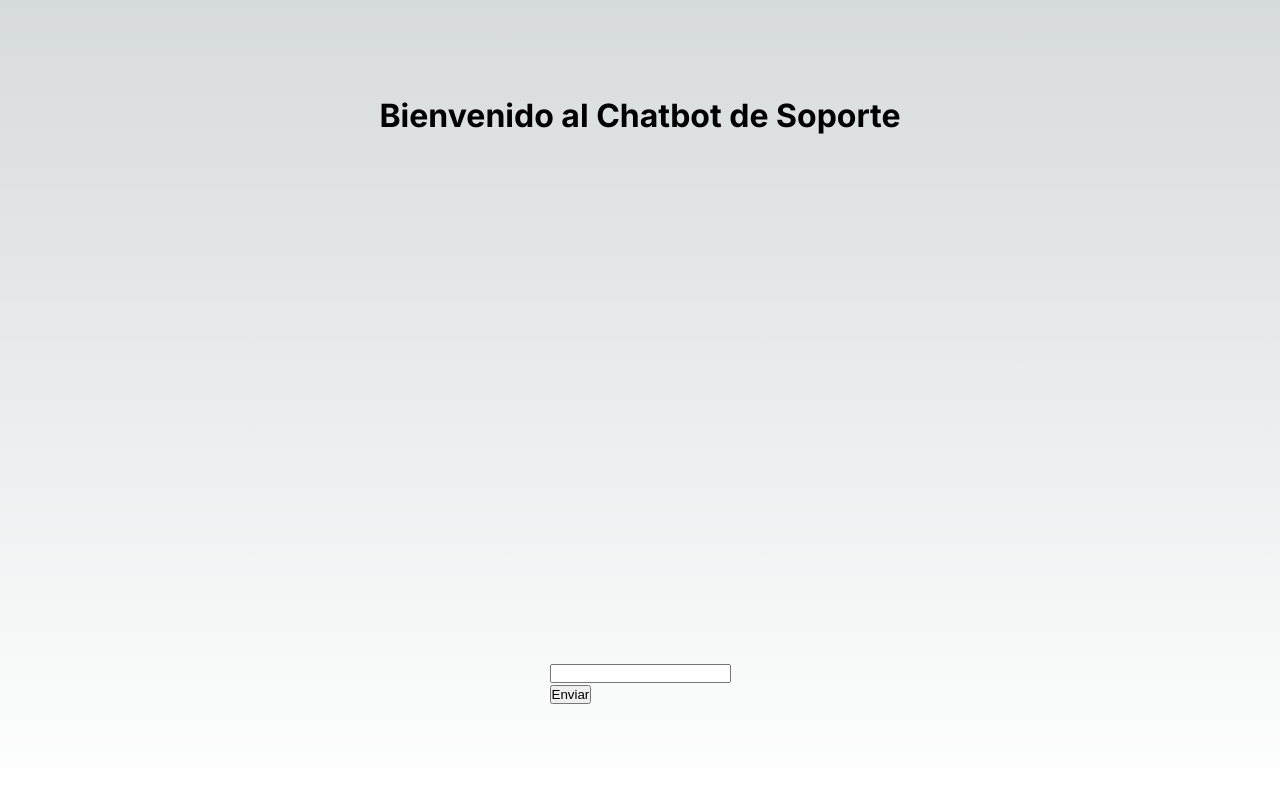
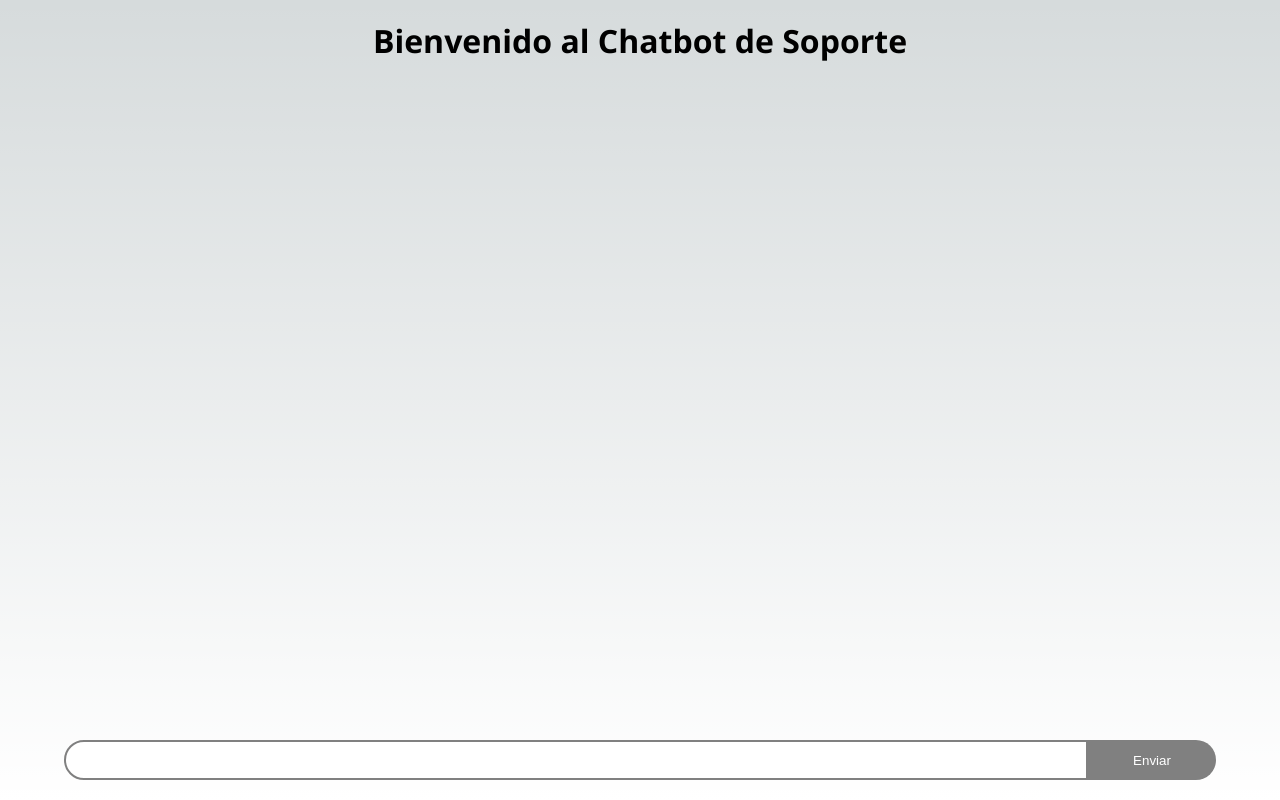
Before and after one commit to DMancia03/chatbot-soporte-universitario, a Next.js app: page / in a window 1280 px wide. Built offline with nearby package versions, Linux system fonts and the light colour scheme.

Commit message:
Agregando diseño css

```diff
--- a/src/app/page.js
+++ b/src/app/page.js
@@ -5,7 +5,9 @@ import Chatbot from "@/components/Chatbot";
 export default function Home() {
   return (
     <main className={styles.main}>
-      <h1 className={styles.title}>Bienvenido al Chatbot de Soporte</h1>
+      <div className={styles.chatbot_title}>
+        <h1 className={styles.title}>Bienvenido al Chatbot de Soporte</h1>
+      </div>
       <Chatbot />
     </main>
   );
--- a/src/app/page.module.css
+++ b/src/app/page.module.css
@@ -1,230 +1,64 @@
 .main {
   display: flex;
   flex-direction: column;
-  justify-content: space-between;
-  align-items: center;
-  padding: 6rem;
-  min-height: 100vh;
+  height: 100vh;
+  font-family: 'Segoe UI', Tahoma, Geneva, Verdana, sans-serif;
 }
 
-.description {
-  display: inherit;
-  justify-content: inherit;
-  align-items: inherit;
-  font-size: 0.85rem;
-  max-width: var(--max-width);
-  width: 100%;
-  z-index: 2;
-  font-family: var(--font-mono);
+.chatbot_title{
+  height: 10vh;
+  display: flex;
+  flex-direction: column;
+  justify-content: center;
+  align-items: center;
 }
 
-.description a {
+.chatbot_caja{
+  height: 80vh;
+  overflow-y: scroll;
   display: flex;
+  flex-direction: column;
+  align-items: start;
+  gap: 1em;
+  padding: 2em;
+}
+
+.chatbot_input{
+  height: 10vh;
+  display: flex;
+  flex-direction: row;
   justify-content: center;
   align-items: center;
-  gap: 0.5rem;
 }
 
-.description p {
-  position: relative;
-  margin: 0;
-  padding: 1rem;
-  background-color: rgba(var(--callout-rgb), 0.5);
-  border: 1px solid rgba(var(--callout-border-rgb), 0.3);
-  border-radius: var(--border-radius);
+.msg_user{
+  padding: 1em;
+  background-color: gray;
+  color: white;
+  border-radius: 5rem;
 }
 
-.code {
-  font-weight: 700;
-  font-family: var(--font-mono);
+.msg_bot{
+  padding: 1em;
+  background-color: black;
+  color: white;
+  border-radius: 5rem;
+}
+.input_send{
+  border: gray 2px solid;
+  height: 3em;
+  width: 80%;
+  outline: none;
+  border-radius: 5rem 0rem 0rem 5rem;
+  padding-left: 2em;
+  padding-right: 2em;
 }
 
-.grid {
-  display: grid;
-  grid-template-columns: repeat(4, minmax(25%, auto));
-  max-width: 100%;
-  width: var(--max-width);
+.btn_send{
+  background-color: gray;
+  border-radius: 0rem 5rem 5rem 0rem;
+  border: none;
+  height: 3em;
+  width: 10%;
+  color: white;
 }
-
-.card {
-  padding: 1rem 1.2rem;
-  border-radius: var(--border-radius);
-  background: rgba(var(--card-rgb), 0);
-  border: 1px solid rgba(var(--card-border-rgb), 0);
-  transition: background 200ms, border 200ms;
-}
-
-.card span {
-  display: inline-block;
-  transition: transform 200ms;
-}
-
-.card h2 {
-  font-weight: 600;
-  margin-bottom: 0.7rem;
-}
-
-.card p {
-  margin: 0;
-  opacity: 0.6;
-  font-size: 0.9rem;
-  line-height: 1.5;
-  max-width: 30ch;
-  text-wrap: balance;
-}
-
-.center {
-  display: flex;
-  justify-content: center;
-  align-items: center;
-  position: relative;
-  padding: 4rem 0;
-}
-
-.center::before {
-  background: var(--secondary-glow);
-  border-radius: 50%;
-  width: 480px;
-  height: 360px;
-  margin-left: -400px;
-}
-
-.center::after {
-  background: var(--primary-glow);
-  width: 240px;
-  height: 180px;
-  z-index: -1;
-}
-
-.center::before,
-.center::after {
-  content: "";
-  left: 50%;
-  position: absolute;
-  filter: blur(45px);
-  transform: translateZ(0);
-}
-
-.logo {
-  position: relative;
-}
-/* Enable hover only on non-touch devices */
-@media (hover: hover) and (pointer: fine) {
-  .card:hover {
-    background: rgba(var(--card-rgb), 0.1);
-    border: 1px solid rgba(var(--card-border-rgb), 0.15);
-  }
-
-  .card:hover span {
-    transform: translateX(4px);
-  }
-}
-
-@media (prefers-reduced-motion) {
-  .card:hover span {
-    transform: none;
-  }
-}
-
-/* Mobile */
-@media (max-width: 700px) {
-  .content {
-    padding: 4rem;
-  }
-
-  .grid {
-    grid-template-columns: 1fr;
-    margin-bottom: 120px;
-    max-width: 320px;
-    text-align: center;
-  }
-
-  .card {
-    padding: 1rem 2.5rem;
-  }
-
-  .card h2 {
-    margin-bottom: 0.5rem;
-  }
-
-  .center {
-    padding: 8rem 0 6rem;
-  }
-
-  .center::before {
-    transform: none;
-    height: 300px;
-  }
-
-  .description {
-    font-size: 0.8rem;
-  }
-
-  .description a {
-    padding: 1rem;
-  }
-
-  .description p,
-  .description div {
-    display: flex;
-    justify-content: center;
-    position: fixed;
-    width: 100%;
-  }
-
-  .description p {
-    align-items: center;
-    inset: 0 0 auto;
-    padding: 2rem 1rem 1.4rem;
-    border-radius: 0;
-    border: none;
-    border-bottom: 1px solid rgba(var(--callout-border-rgb), 0.25);
-    background: linear-gradient(
-      to bottom,
-      rgba(var(--background-start-rgb), 1),
-      rgba(var(--callout-rgb), 0.5)
-    );
-    background-clip: padding-box;
-    backdrop-filter: blur(24px);
-  }
-
-  .description div {
-    align-items: flex-end;
-    pointer-events: none;
-    inset: auto 0 0;
-    padding: 2rem;
-    height: 200px;
-    background: linear-gradient(
-      to bottom,
-      transparent 0%,
-      rgb(var(--background-end-rgb)) 40%
-    );
-    z-index: 1;
-  }
-}
-
-/* Tablet and Smaller Desktop */
-@media (min-width: 701px) and (max-width: 1120px) {
-  .grid {
-    grid-template-columns: repeat(2, 50%);
-  }
-}
-
-@media (prefers-color-scheme: dark) {
-  .vercelLogo {
-    filter: invert(1);
-  }
-
-  .logo {
-    filter: invert(1) drop-shadow(0 0 0.3rem #ffffff70);
-  }
-}
-
-@keyframes rotate {
-  from {
-    transform: rotate(360deg);
-  }
-  to {
-    transform: rotate(0deg);
-  }
-}
--- a/src/components/Chatbot.jsx
+++ b/src/components/Chatbot.jsx
@@ -3,6 +3,8 @@
 import React, {useState, useId} from "react"
 import axios from "axios"
 import Message from "./Message"
+import Styles from '../app/page.module.css'
+import { ST } from "next/dist/shared/lib/utils"
 
 const Chatbot = () => {
     //Mensaje del usuario
@@ -46,14 +48,12 @@ const Chatbot = () => {
     //Componente html
     return (
         <div>
-            <div>
+            <div className={Styles.chatbot_caja}>
                 {messages.map((value, ind) => (<Message msg={value} key={ind} />))}
             </div>
-            <div>
-                <input type="text" name="userMessage" value={userMessage.text} onChange={(e) => createUserMessage(e)} />
-            </div>
-            <div>
-                <button onClick={handleSend}>Enviar</button>
+            <div className={Styles.chatbot_input}>
+                <input type="text" name="userMessage" className={Styles.input_send} value={userMessage.text} onChange={(e) => createUserMessage(e)} />
+                <button className={Styles.btn_send} onClick={handleSend}>Enviar</button>
             </div>
         </div>
     )
--- a/src/components/Message.jsx
+++ b/src/components/Message.jsx
@@ -1,9 +1,10 @@
 import React, {useState} from "react";
+import Style from '../app/page.module.css'
 
 const Message = ({msg}) => {
     return (
-        <div>
-            <p>{msg.sender}: {msg.text}</p>
+        <div className={msg.sender == "bot" ? Style.msg_bot : Style.msg_user}>
+            <p>{msg.text}</p>
         </div>
     )
 }
```
